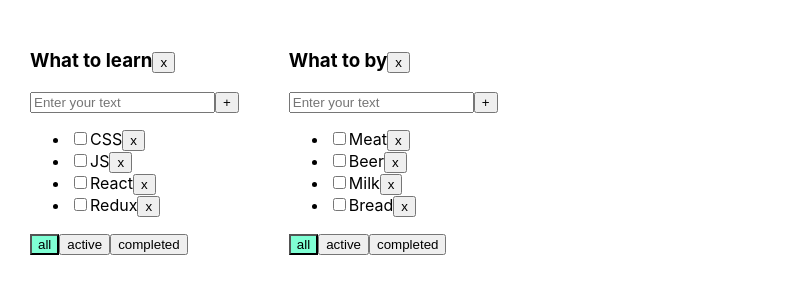
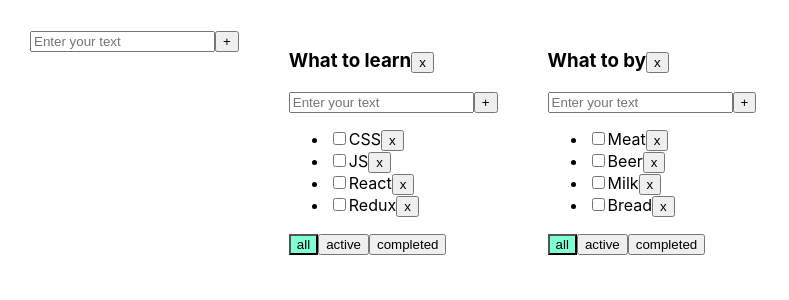
Before and after one commit to DmitryMN/incubator-todolist, a React (Create React App) app: page / in a window 1280 px wide. Shown: the top 300 px of the page, without its empty margins (0-789 px from the left). Built offline with nearby package versions, Linux system fonts and the light colour scheme.

Commit message:
add todoList method

```diff
--- a/src/App.tsx
+++ b/src/App.tsx
@@ -2,6 +2,7 @@ import React, { useState } from 'react';
 import ToDoList from "./components/ToDoList";
 import {v1} from "uuid";
 import './App.css';
+import {AddItemForm} from './AddItemForm';
 
 export type FilterValuesType = "all" | "active" | "completed";
 
@@ -25,6 +26,7 @@ const App = () => {
     //BLL
     const todoListID_1 = v1();
     const todoListID_2 = v1();
+
     const [todoLists, setTodoLists] = useState<Array<TodoListType>>([
         { id: todoListID_1, title: "What to learn", filter: "all" },
         { id: todoListID_2, title: "What to by", filter: "all" }
@@ -75,8 +77,18 @@ const App = () => {
         setTasksState({...tasksState, [todoListID]: [...tasksState[todoListID]]});
     }
 
+    const addTodoList = (title: string) => {
+        const todoListID = v1();
+        const newTodoList: TodoListType = {
+            id: todoListID,
+            title: title,
+            filter: "all"
+        }
+        setTodoLists([...todoLists, newTodoList]);
+        setTasksState({...tasksState, [todoListID]: []});
+    }
+
     const todoListComponents = todoLists.map(todoList => {
-
         return(
             <ToDoList
                 key={todoList.id}
@@ -95,6 +107,7 @@ const App = () => {
 
     return (
         <div className="App">
+            <AddItemForm addItemCallback={addTodoList}/>
             {todoListComponents}
         </div>
     );
```
